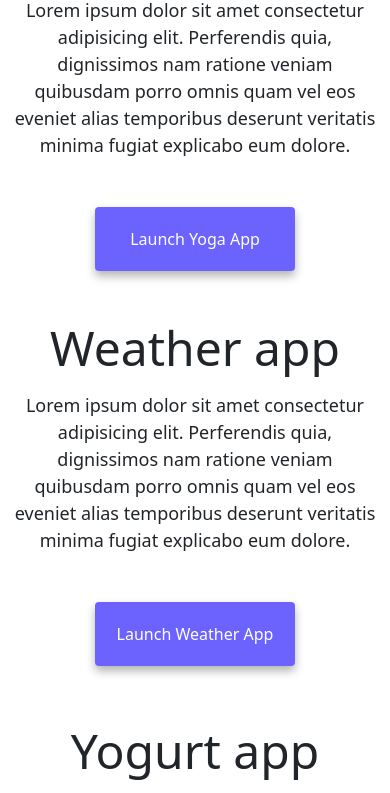
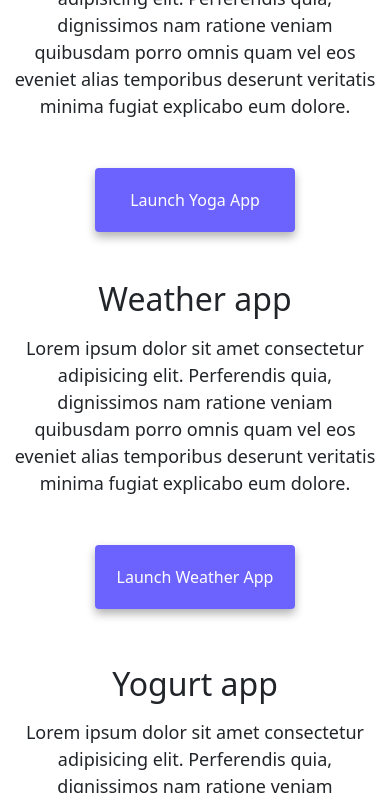
Before and after one commit to jadeirons/week3, a website: page index.html in a window 390 px wide. Shown: the part 584-1377 px from the top of the page. Drawn offline with nearby package versions, Linux system fonts and the light colour scheme.

Commit message:
Changed h2 font size for mobile

```diff
--- a/style.css
+++ b/style.css
@@ -89,6 +89,10 @@ p {
     padding: 10px;
   }
 
+  h2 {
+    font-size: 32px;
+  }
+
   .portfolio-link {
     display: block;
     margin: 0 auto;
```
